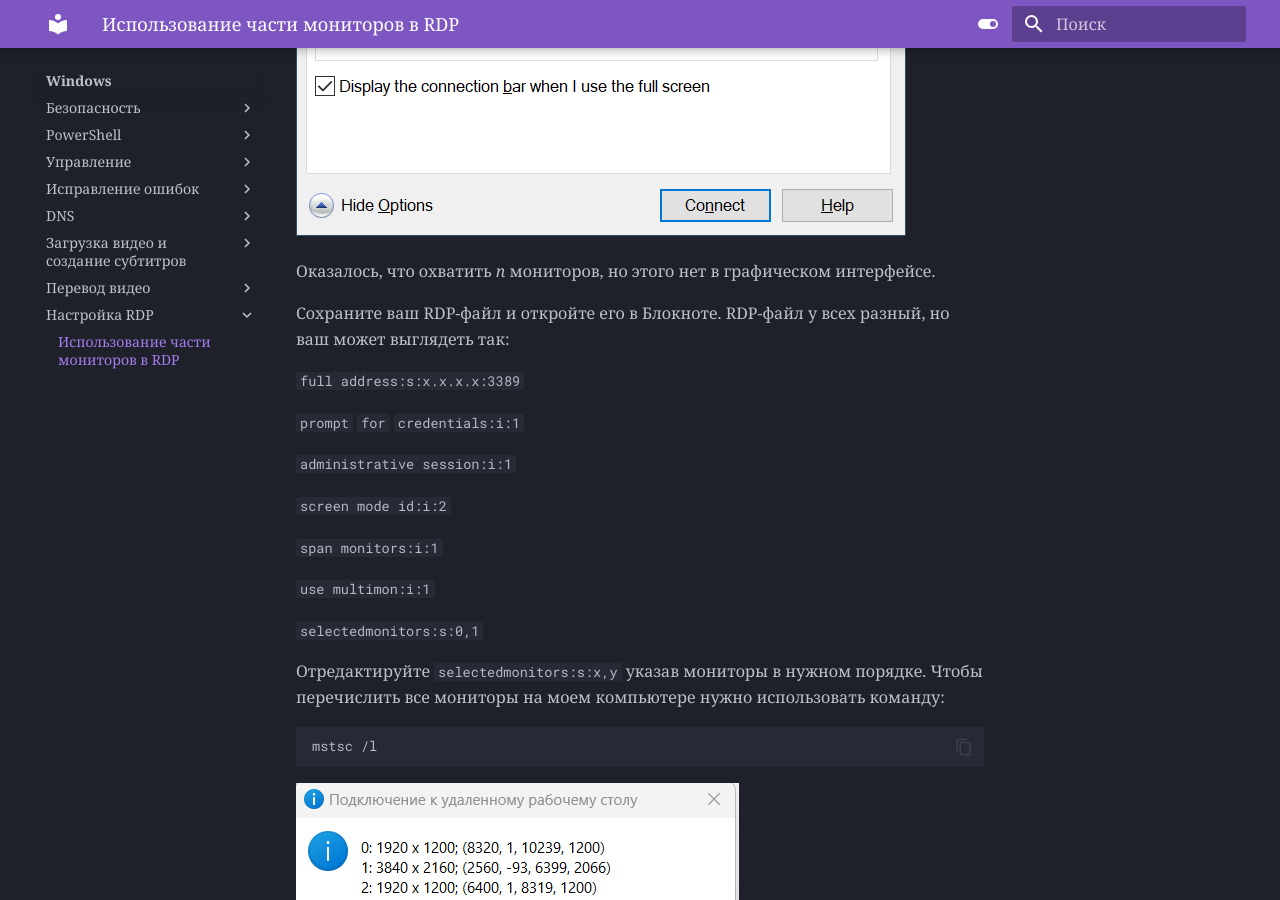
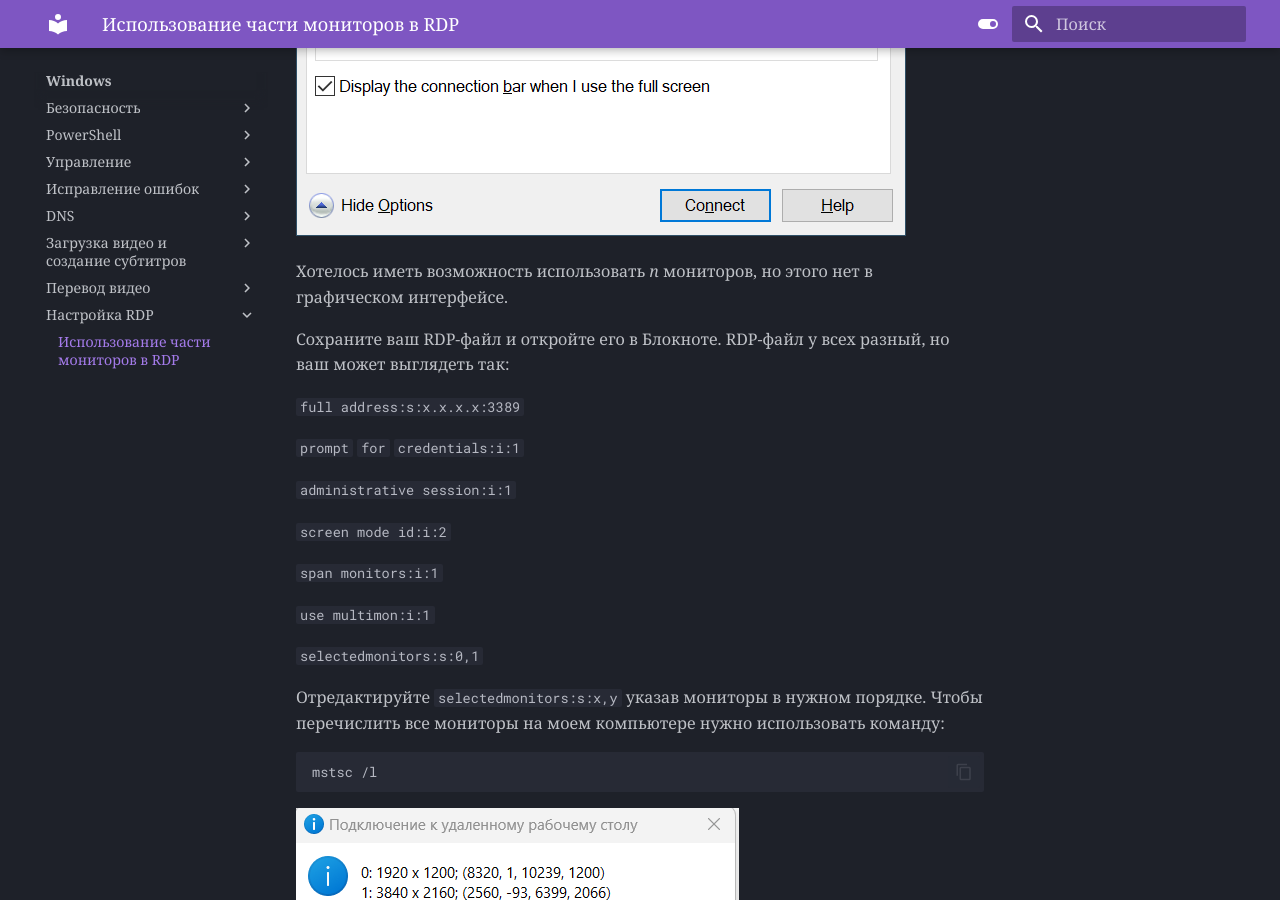
Before and after one commit to Iamseniordevops/DevOpsDocs, an MkDocs documentation site: the page built from docs/Windows/SomeOfMultiMon.md, in a window 1280 px wide and 900 px high, scrolled down 828 px. Built offline with MkDocs 1.6.1 and Material for MkDocs 9.7.7, drawn with Linux system fonts in a browser that asks for light colours.

Commit message:
MultiMon

```diff
--- a/docs/Windows/SomeOfMultiMon.md
+++ b/docs/Windows/SomeOfMultiMon.md
@@ -1,10 +1,10 @@
-# Использование части мониторов в RDP
+# [Использование части мониторов в RDP](https://www.hanselman.com/blog/how-to-remote-desktop-fullscreen-rdp-with-just-some-of-your-multiple-monitors)
 С помощью графического интерфеса возможно использовать только сразу все мониторы.
 
 ![Remote Desktop](Image/rdp1.png)
 
 
-Оказалось, что охватить _n_ мониторов, но этого нет в графическом интерфейсе.
+Хотелось иметь возможность использовать  _n_ мониторов, но этого нет в графическом интерфейсе.
 
 Сохраните ваш RDP-файл и откройте его в Блокноте. RDP-файл у всех разный, но ваш может выглядеть так:
 
```
